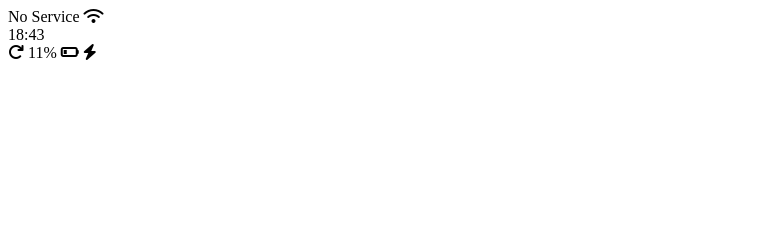
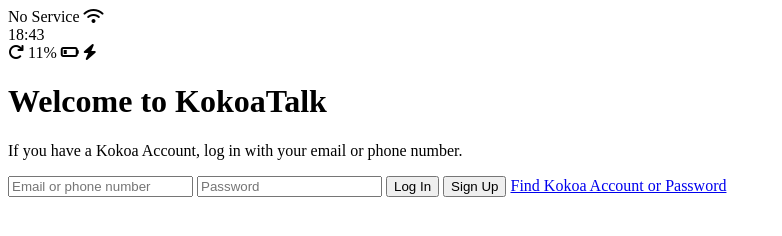
Before and after one commit to cat-commit/kokoa-clone, a plain HTML site: page index.html in a window 1280 px wide. Shown: the whole page, without its empty margins (0-782 px from the left). Drawn offline with Linux system fonts and the light colour scheme.

Commit message:
Update index.html

```diff
--- a/index.html
+++ b/index.html
@@ -21,6 +21,21 @@
         <i class="fa-solid fa-bolt"></i>
       </div>
     </div>
+    <header class="welcome-header">
+      <h1 class="welcome-header__title">Welcome to KokoaTalk</h1>
+      <p class="welcome-header__text">
+        If you have a Kokoa Account, log in with your email or phone number.
+      </p>
+    </header>
+
+    <form id="login-form">
+      <input type="text" placeholder="Email or phone number" />
+      <input type="password" placeholder="Password" />
+      <input type="submit" value="Log In" />
+      <input type="submit" value="Sign Up" />
+      <a href="#">Find Kokoa Account or Password</a>
+    </form>
+
     <script
       src="https://kit.fontawesome.com/d5de7b973d.js"
       crossorigin="anonymous"
```
